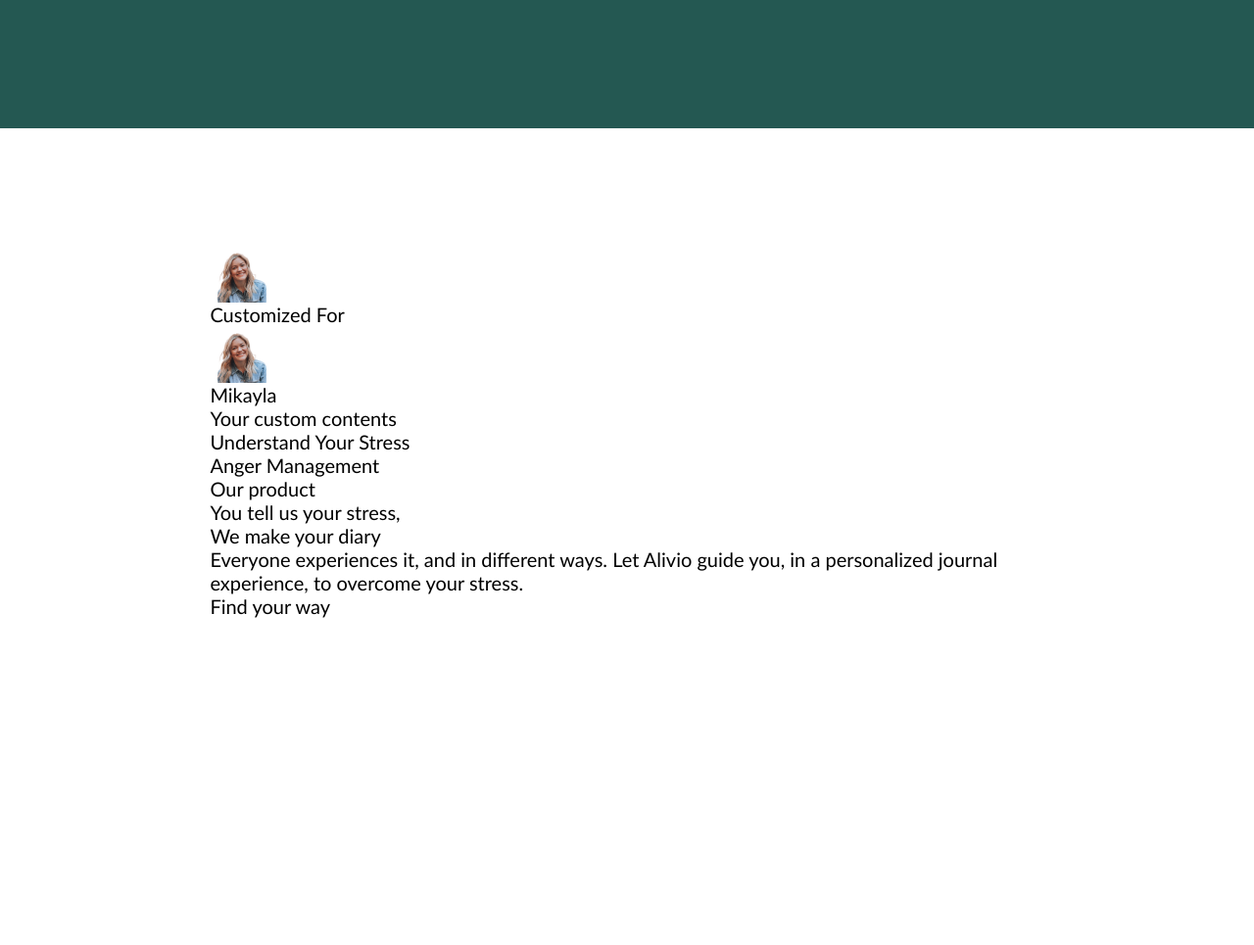
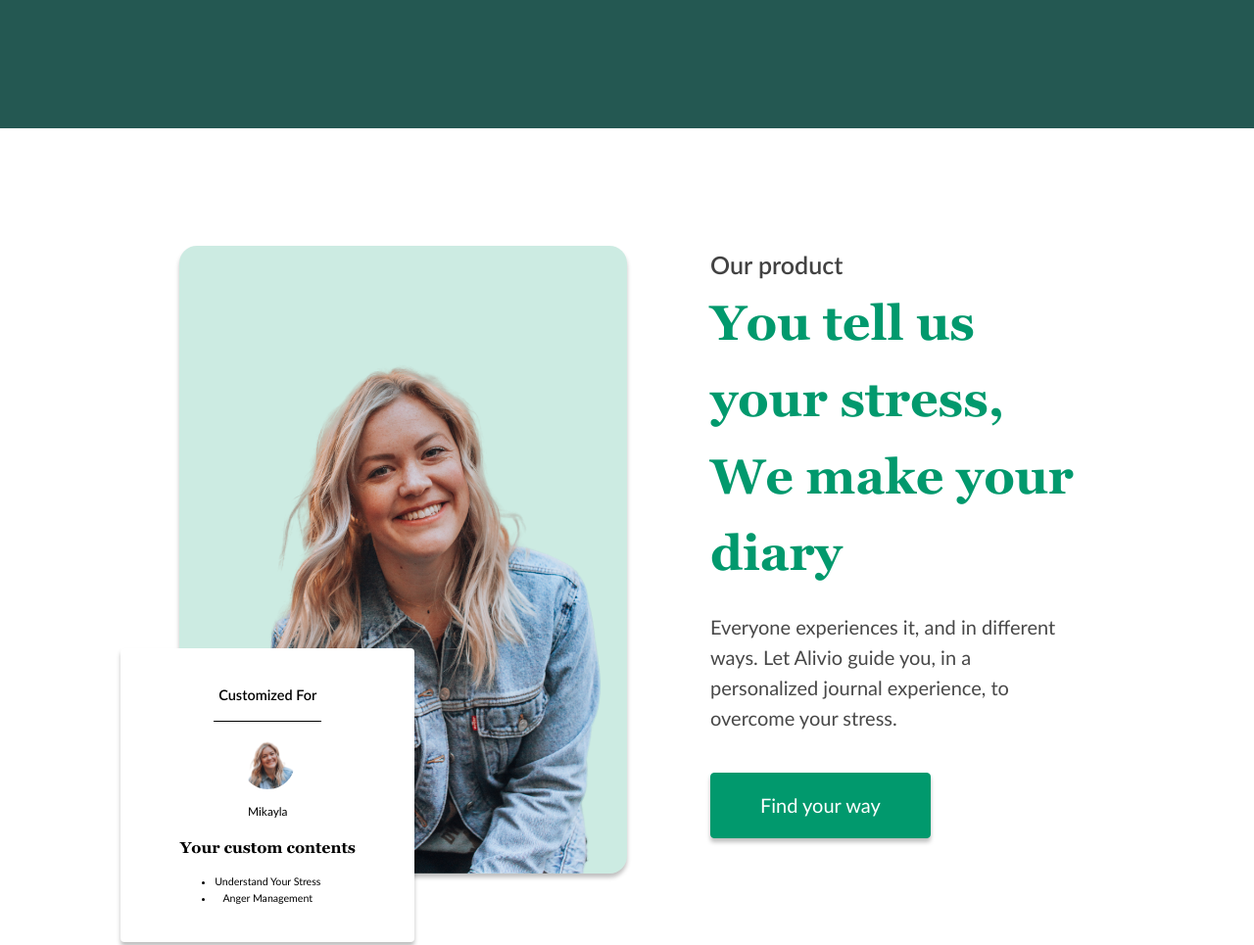
Before and after one commit to GENERALFA1LURE/MY-PROJECTS--public-, a plain HTML site: page index.html in a window 1280 px wide. Shown: the part 3600-4565 px from the top of the page at 98% size. Before the commit the page ends 4351 px from the top, so only its background shows below. Drawn offline with Linux system fonts and the light colour scheme.

Commit message:
add product.block

```diff
--- a/css/blocks/product-block.css
+++ b/css/blocks/product-block.css
@@ -1,45 +1,152 @@
 .product-block {
-    padding-left: 16.75%;
-    padding-right: 16.75%;
+    width: 100%;
+    padding-left: 14.32%;
+    padding-right: 14.32%;
     padding-top: 120px;
-    padding-bottom: 120px;
+    padding-bottom: 168px;
+    display: flex;
+    justify-content: space-between;
 }
+
+.product-block__left-block {
+    width: 50%;
+    position: relative;
+}
+
+.product-block__background-color {
+    width: 100%;
+    background: rgba(1, 153, 109, 0.2);
+    border-radius: 18px;
+    height: 641px;
+    display: flex;
+    justify-content: center;
+    box-shadow: 0px 4px 4px rgba(0, 0, 0, 0.25);
+}
+
 .product-block__main-image {
+    height: 100%;
+}
+
+.product-block__member-card {
+    width: 300px;
+    height: 300px;
+    border-radius: 4px;
+    display: flex;
+    justify-content: space-around;
+    align-items: center;
+    flex-direction: column;
+    box-shadow: 0px 4px 4px rgba(0, 0, 0, 0.25);
+    padding-top: 30px;
+    padding-bottom: 30px;
+    position: absolute;
+    left: -60px;
+    bottom: -70px;
+    background-color: white;
+}
+
+.product-block__member-card-title {
+    font-family: 'Lato';
+    font-style: normal;
+    font-weight: 600;
+    font-size: 14.49px;
+    line-height: 157%;
+    /* or 23px */
+
+    text-align: center;
+
+    color: #000000;
 
 }
-.product-block__member-card {
+
+.product-block__line {
+    width: 110px;
+    height: 1px;
+    background-color: #000000;
+}
+
+.product-block__member-image {
+    width: 55px;
+    height: 55px;
+    border-radius: 50%;
+}
+
+.product-block__member-name {
+    font-family: 'Lato';
+    font-style: normal;
+    font-weight: 400;
+    font-size: 11.9351px;
+    line-height: 157%;
+    text-align: center;
+    color: #000000;
+}
+
+.product-block__name-list {
+    font-family: 'Georgia';
+    font-style: normal;
+    font-weight: 700;
+    font-size: 15.9292px;
+    line-height: 157%;
+    color: #000000;
+}
+
+.product-block__list {
+    font-family: 'Lato';
+    font-style: normal;
+    font-weight: 400;
+    font-size: 10.6195px;
+    line-height: 157%;
+    text-align: center;
+    color: #000000;
+    list-style: disc;
+}
+
+.product-block__info {
+    width: 50%;
+    padding-left: 85px;
+}
+
+.product-block__pretitle {
+    font-family: 'Lato';
+    font-style: normal;
+    font-weight: 600;
+    font-size: 25px;
+    line-height: 157%;
+    color: #424242;
 
 }
-.product-block__member-card-title {
 
+.product-block__title {
+    font-family: 'Georgia';
+    font-style: normal;
+    font-weight: 700;
+    font-size: 50px;
+    line-height: 157%;
+    color: #01996D;
 }
-.product-block__line {
 
+.product-block__text {
+    font-family: 'Lato';
+    font-style: normal;
+    font-weight: 400;
+    font-size: 20px;
+    line-height: 31px;
+    margin-top: 20px;
+
+    color: #484848;
 }
-.product-block__member-image {
 
+.product-block__button {
+    padding: 20px 50px;
+    margin-top: 40px ;
+    gap: 30px;
+    box-shadow: 0px 4px 4px rgba(0, 0, 0, 0.25);
+    background: #01996D;
+    border: 1px solid #01996D;
+    border-radius: 4px;
+    font-family: 'Lato';
+    font-style: normal;
+    font-weight: 400;
+    font-size: 20px;
+    line-height: 25px;
+    color: #FFFFFF;
 }
-.product-block__member-name {
-
-}
-.product-block__name-list {
-
-}
-.product-block__list {
-
-}
-.product-block__info {
-
-}
-.product-block__pretitle {
-
-}
-.product-block__title {
-
-}
-.product-block__text {
-
-}
-.product-block__button {
-
-}
--- a/index.html
+++ b/index.html
@@ -116,19 +116,23 @@
             </p>
             <button class="media__button">Let’s get started</button>
         </div>
-        <iframe class="video" src="https://www.youtube.com/embed/DessKVH0ghk"
-                title="YouTube video player" frameborder="0" allow="accelerometer; autoplay; clipboard-write;
+        <iframe class="video" src="https://www.youtube.com/embed/DessKVH0ghk" title="YouTube video player"
+            frameborder="0" allow="accelerometer; autoplay; clipboard-write;
             encrypted-media;
             gyroscope;
             picture-in-picture" allowfullscreen>
         </iframe>
     </section>
     <section class="product-block">
-        <img class="product-block__main-image" src="./img/court-cook-TSZo17r3m0s-unsplash-removebg 2.png" alt="">
+        <div class="product-block__left-block">
+            <div class="product-block__background-color">
+                <img class="product-block__main-image" src="./img/111.png" alt="">
+            </div>
             <div class="product-block__member-card">
                 <h1 class="product-block__member-card-title">Customized For</h1>
                 <span class="product-block__line"></span>
-            <img class="product-block__member-image" src="./img/court-cook-TSZo17r3m0s-unsplash-removebg 2.png" alt="">
+                <img class="product-block__member-image" src="./img/court-cook-TSZo17r3m0s-unsplash-removebg 2.png"
+                    alt="">
                 <p class="product-block__member-name">Mikayla</p>
                 <h2 class="product-block__name-list">Your custom contents</h2>
                 <ul class="product-block__list">
@@ -136,12 +140,16 @@
                     <li>Anger Management</li>
                 </ul>
             </div>
+        </div>
         <div class="product-block__info">
             <p class="product-block__pretitle">Our product</p>
             <h1 class="product-block__title">You tell us your stress,<br>
-            We make your diary</h1>
-        <p class="product-block__text">Everyone experiences it, and in different ways.
-            Let Alivio guide you, in a personalized journal experience, to overcome your stress.</p>
+                We make your diary
+            </h1>
+            <p class="product-block__text">
+                Everyone experiences it, and in different ways.
+                Let Alivio guide you, in a personalized journal experience, to overcome your stress.
+            </p>
             <button class="product-block__button">Find your way</button>
         </div>
     </section>
```
Also changed, not shown: img/111.png (added). Lines whose indentation alone changed are shown as unchanged.
